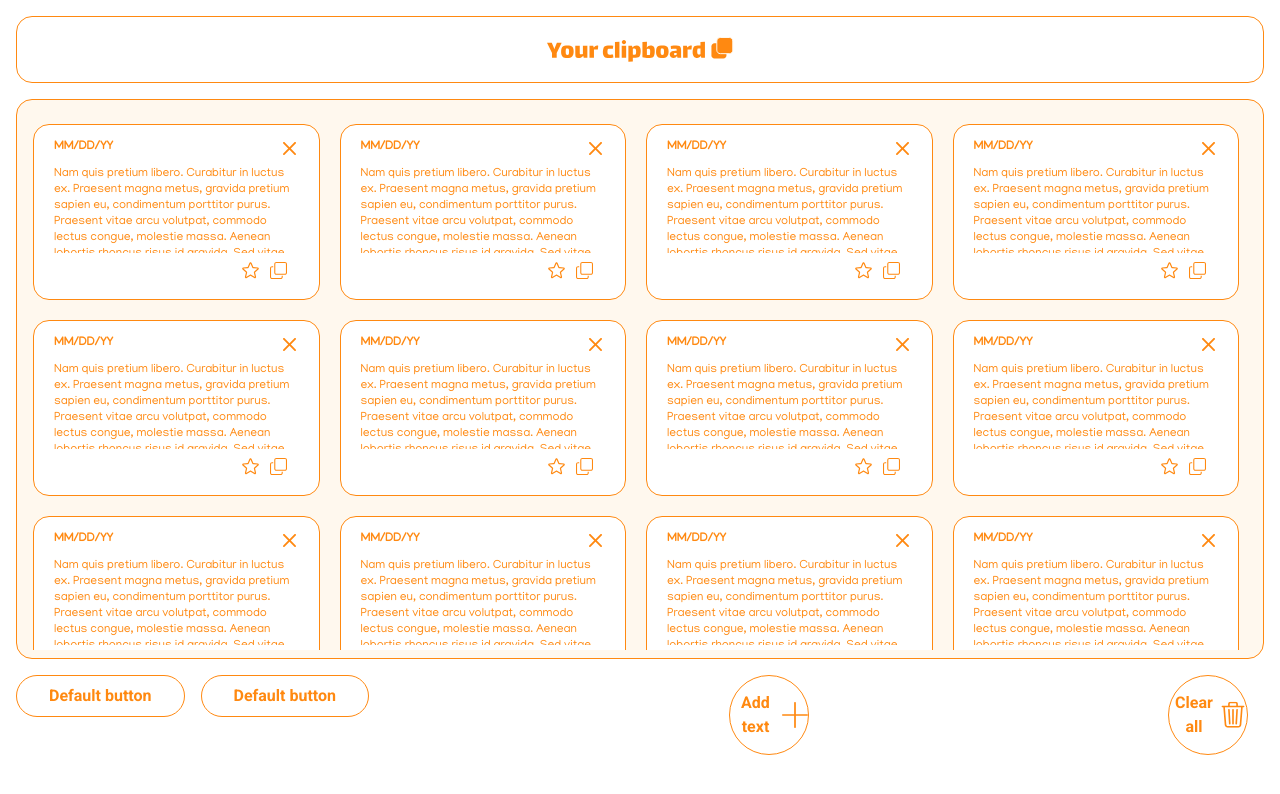
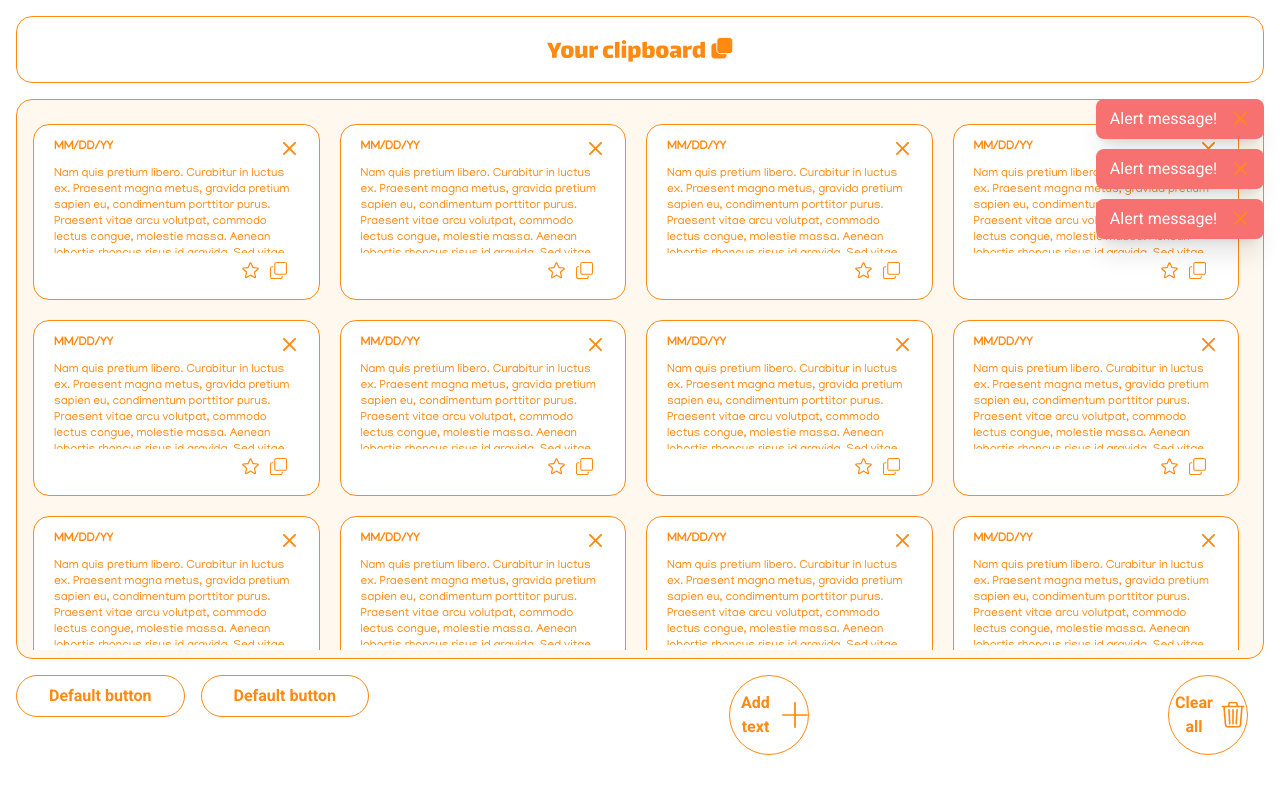
Before and after one commit to EdithOrt/your-clipboard, a Next.js app: page / in a window 1280 px wide. Shown: the top 794 px of the page. Built offline with nearby package versions, Linux system fonts and the light colour scheme.

Commit message:
[UPDATE] Alert styles

```diff
--- a/app/page.tsx
+++ b/app/page.tsx
@@ -1,10 +1,12 @@
 import { readClipboard } from "./lib/getClipboard";
+import { AlertsContainer } from "./ui/alerts-container";
 import { CardsContainer } from "./ui/cards-container";
 import { FooterContainer } from "./ui/footer-container";
 
 export default async function Home() {
   return (
     <main className="flex flex-col p-4">
+      <AlertsContainer />
       <CardsContainer />
       <FooterContainer />
     </main>
--- /dev/null
+++ b/app/ui/alert.tsx
@@ -0,0 +1,40 @@
+"use client";
+
+import clsx from "clsx";
+import { SVGComponent } from "../lib/utils";
+import { IconButton } from "./button";
+
+export function Alert({
+  type,
+  text,
+}: {
+  type: "error" | "warning" | "success";
+  text: string;
+}) {
+  const handleExample = () => {
+    console.log("close alert");
+  };
+  return (
+    <div
+      className={clsx(
+        " flex gap-3.5 rounded-lg px-3.5 py-2 text-white shadow-xl",
+        {
+          "bg-red-400": type === "error",
+          "bg-green-400": type === "success",
+          "bg-yellow-400": type === "warning",
+        },
+      )}
+    >
+      <p>{text}</p>
+
+      <IconButton
+        handleClick={handleExample}
+        type="default"
+        variant="default"
+        style="secondary"
+      >
+        <SVGComponent icon="close-icon" width="26" height="26" />
+      </IconButton>
+    </div>
+  );
+}
--- /dev/null
+++ b/app/ui/alerts-container.tsx
@@ -0,0 +1,11 @@
+import { Alert } from "./alert";
+
+export function AlertsContainer() {
+  return (
+    <div className="absolute right-4 z-20 flex flex-col gap-2.5">
+      <Alert type="error" text="Alert message!" />
+      <Alert type="error" text="Alert message!" />
+      <Alert type="error" text="Alert message!" />
+    </div>
+  );
+}
--- a/app/ui/button.tsx
+++ b/app/ui/button.tsx
@@ -41,6 +41,7 @@ export function IconButton({
   children,
   tooltipState,
   hoverText,
+  style,
 }: {
   handleClick: React.MouseEventHandler<HTMLButtonElement>;
   type: "circle" | "default";
@@ -49,6 +50,7 @@ export function IconButton({
   children: ReactNode;
   tooltipState?: boolean;
   hoverText?: string;
+  style: "primary" | "secondary";
 }) {
   if (type === "default") {
     return (
@@ -57,7 +59,13 @@ export function IconButton({
           "relative ": variant === "tooltip",
         })}
       >
-        <button onClick={handleClick} className="button button--icon">
+        <button
+          onClick={handleClick}
+          className={clsx("button button--icon", {
+            "button--iconSecondary": style === "secondary",
+            "button--iconPrimary": style === "secondary",
+          })}
+        >
           {children}
         </button>
 
--- a/app/ui/card.tsx
+++ b/app/ui/card.tsx
@@ -35,6 +35,7 @@ export function Card({ text }: { text: string }) {
           type="default"
           handleClick={handleClick}
           expression={undefined}
+          style="primary"
         >
           <SVGComponent width="12" height="21" icon="close-icon" />
         </IconButton>
@@ -49,6 +50,7 @@ export function Card({ text }: { text: string }) {
           variant="default"
           type="default"
           handleClick={updateFavorites}
+          style="primary"
         >
           {isFavorite ? (
             <SVGComponent width="12" height="21" icon="star-fill" />
@@ -62,6 +64,7 @@ export function Card({ text }: { text: string }) {
           handleClick={copyText}
           expression="Coppied"
           tooltipState={isCoppied}
+          style="primary"
         >
           <SVGComponent width="12" height="21" icon="copy-icon" />
         </IconButton>
--- a/app/ui/footer-container.tsx
+++ b/app/ui/footer-container.tsx
@@ -35,6 +35,7 @@ export function FooterContainer() {
           type="circle"
           variant="default"
           hoverText="Add text"
+          style="primary"
         >
           <SVGComponent height="23" width="32" icon="add-icon" />
         </IconButton>
@@ -46,6 +47,7 @@ export function FooterContainer() {
           type="circle"
           variant="default"
           hoverText="Clear all"
+          style="primary"
         >
           <SVGComponent height="23" width="32" icon="trash-icon" />
         </IconButton>
--- a/tailwind.config.ts
+++ b/tailwind.config.ts
@@ -1,4 +1,5 @@
 import type { Config } from "tailwindcss";
+const colors = require("tailwindcss/colors");
 
 const config: Config = {
   content: [
@@ -11,6 +12,9 @@ const config: Config = {
       orange: "#FF8911",
       "orange-light": "#FFF8EE",
       white: "#FFFFFF",
+      red: colors.red,
+      yellow: colors.yellow,
+      green: colors.green,
     },
   },
   plugins: [],
```
Also changed, not shown: app/ui/custom.css (+8 -0 lines).
